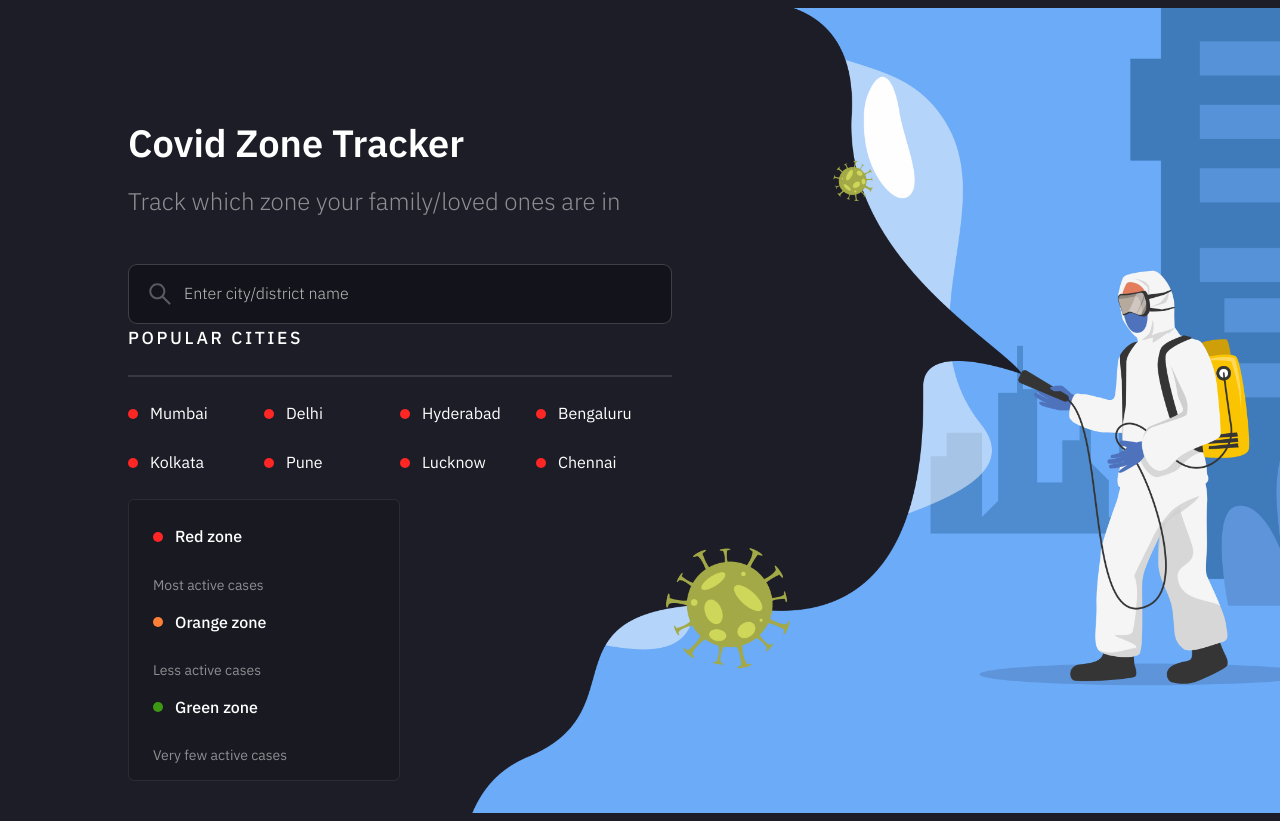
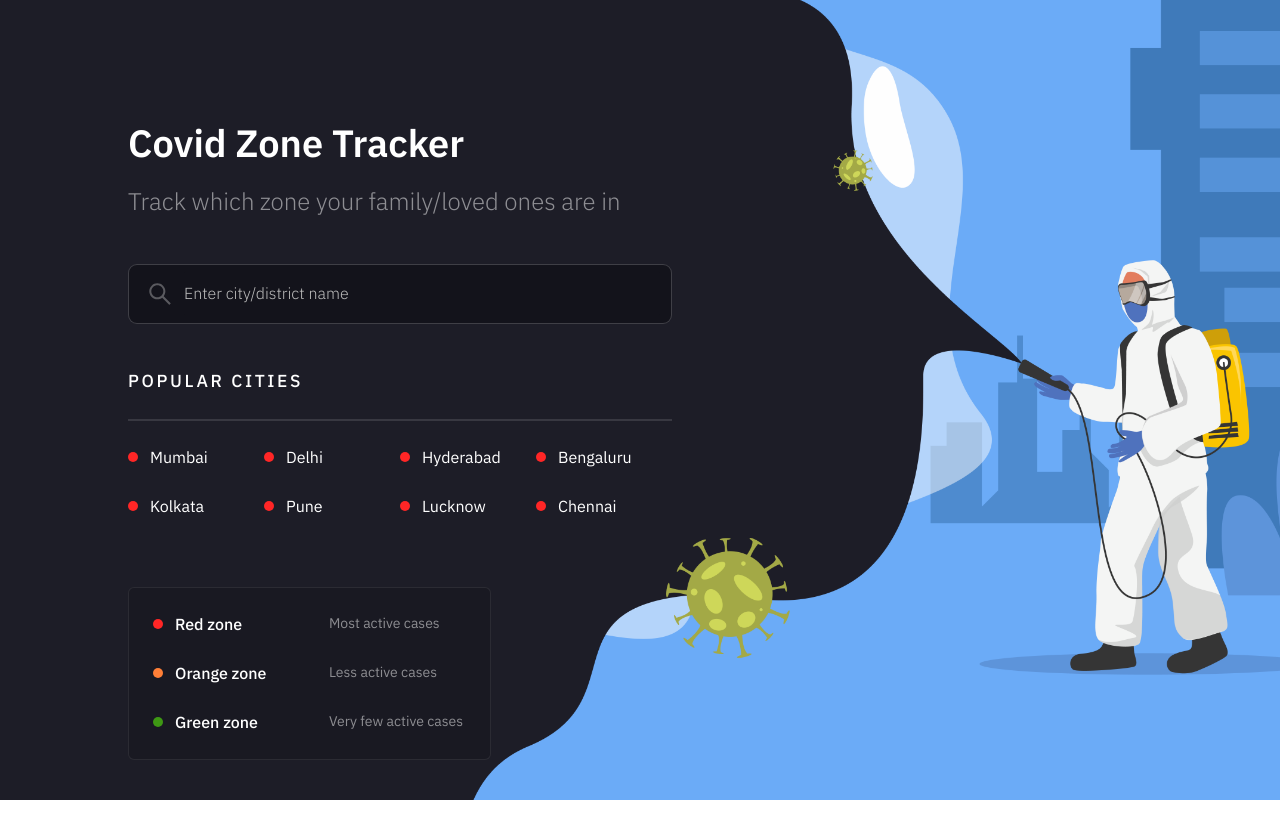
Before and after one commit to nirmaldalmia/covid-zone-tracker, a React (Create React App) app: page / in a window 1280 px wide. After the commit the page ends 800 px from the top, so only its background shows below. Built offline with nearby package versions, Linux system fonts and the light colour scheme; no server answers.

Commit message:
gh-pages deployment

```diff
--- a/public/index.html
+++ b/public/index.html
@@ -6,8 +6,8 @@
     <meta name="viewport" content="width=device-width, initial-scale=1" />
     <meta name="theme-color" content="#000000" />
     <meta
-      name="description"
-      content="Web site created using create-react-app"
+      name="Covid Zone Tracker"
+      content="Track which zone your family/loved ones are in"
     />
     <link rel="apple-touch-icon" href="%PUBLIC_URL%/logo192.png" />
     <!--
@@ -28,7 +28,7 @@
       href="https://fonts.googleapis.com/css2?family=IBM+Plex+Sans:wght@300;400;500;600;700&display=swap"
       rel="stylesheet"
     />
-    <title>React App</title>
+    <title>Covid Zone Tracker</title>
   </head>
   <body>
     <noscript>You need to enable JavaScript to run this app.</noscript>
--- a/src/App.tsx
+++ b/src/App.tsx
@@ -130,7 +130,7 @@ export default class App extends React.Component<IProps, IState> {
             )}
           </Row>
           <Row>
-            <Col lg={6} md={12} sm={24} className="zone-info-container">
+            <Col lg={8} md={12} sm={24} className="zone-info-container">
               <Row>
                 <StatusDot
                   color="red"
```
Also changed, not shown: package.json (+7 -1 lines), 1 other file (tests, documents, lock files or other folders).
